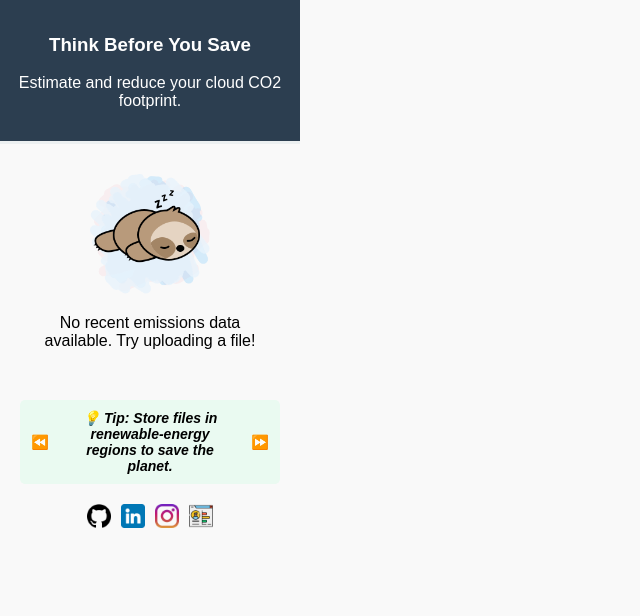
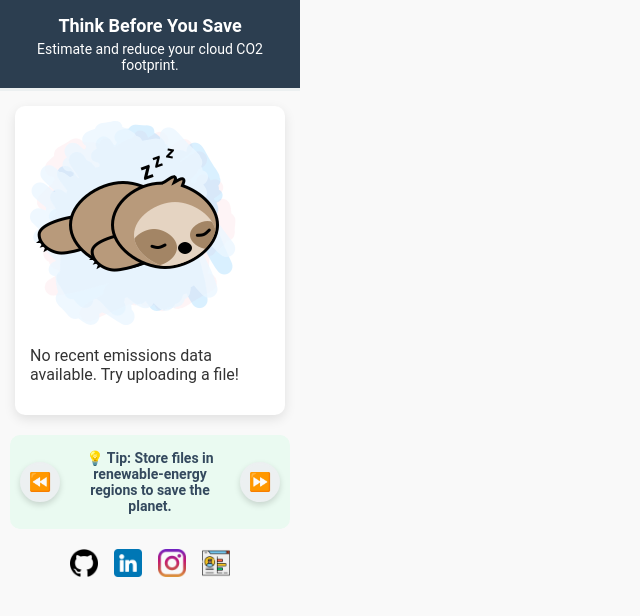
Before and after one commit to adam-bouafia/Think-Before-You-Save, a website built with webpack: page popup.html in a window 1280 px wide. Shown: the whole page, without its empty margins (0-640 px from the left). Built offline with nearby package versions, Linux system fonts and the light colour scheme; some packages are replaced by stand-ins of ours.

Commit message:
Fixed bugs v1.2

```diff
--- a/content.js
+++ b/content.js
@@ -4,7 +4,7 @@ function handleFileUpload(fileSizeBytes, fileName) {
       {
         type: "CALCULATE_EMISSIONS",
         fileSizeBytes,
-        fileName, // Pass fileName here
+        fileName,
       },
       (response) => {
         if (response && response.success) {
--- a/popup.css
+++ b/popup.css
@@ -1,10 +1,11 @@
 body {
-  font-family: Arial, sans-serif;
+  font-family: 'Roboto', Arial, sans-serif;
   margin: 0;
   padding: 0;
   width: 300px;
   overflow-x: hidden;
   background-color: #f9f9f9;
+  color: #333;
 }
 
 .header {
@@ -15,93 +16,125 @@ body {
   border-bottom: 3px solid #ecf0f1;
 }
 
-.lazy-panda {
-  text-align: center;
-  margin: 20px;
-  display: block;
+.header h3 {
+  margin: 0;
+  font-size: 18px;
+  font-weight: bold;
 }
 
-.lazy-panda img {
-  width: 120px;
-  height: auto;
+.header p {
+  margin: 5px 0 0;
+  font-size: 14px;
 }
 
 .history-container {
-  padding: 10px;
+  padding: 15px;
+  background: #ffffff;
+  border-radius: 10px;
+  margin: 15px;
+  box-shadow: 0 4px 12px rgba(0, 0, 0, 0.1);
 }
 
 .history-item {
-  padding: 10px;
-  margin-bottom: 10px;
-  background-color: white;
+  padding: 15px;
+  margin-bottom: 12px;
+  background-color: #f5f5f5;
   border: 1px solid #ddd;
-  border-radius: 5px;
-  box-shadow: 0 2px 5px rgba(0, 0, 0, 0.1);
+  border-radius: 8px;
+  box-shadow: 0 2px 6px rgba(0, 0, 0, 0.1);
+  font-size: 14px;
+  color: #34495e;
+}
+
+.history-item div {
+  margin: 5px 0;
+}
+
+.history-item strong {
+  color: #2c3e50;
+}
+
+.history-item .date-info {
+  color: #7f8c8d;
+  font-size: 12px;
+  margin-top: 5px;
+  font-style: italic;
 }
 
 .tips {
   display: flex;
   align-items: center;
-  justify-content: space-between;
-  margin: 20px;
-  padding: 10px;
+  justify-content: center;
+  margin: 20px 10px;
+  padding: 15px;
   background-color: #eafaf1;
-  border-radius: 5px;
-  text-align: center;
-  font-style: italic;
+  border-radius: 10px;
+  font-size: 14px;
+  font-weight: 500;
+  color: #34495e;
   position: relative;
 }
 
 #tip-text {
-  flex: 1;
   text-align: center;
   font-size: 14px;
   font-weight: bold;
-  margin: 0 40px; /* Add spacing around the buttons */
+  margin: 0 50px;
 }
 
 .tip-button {
-  background-color: #eafaf1;
-  color: white;
-  border: none;
-  border-radius: 50%; /* Make buttons circular */
-  padding: 5px;
-  width: 30px; /* Reduce size */
-  height: 30px; /* Reduce size */
+  background-color: #ecf0f1; /* Light background for better visibility */
+  color: #34495e; /* Darker text for contrast */
+  border: 2px solid #ecf0f1; /* Add a clean border */
+  border-radius: 50%; /* Smoothen the corners */
+  padding: 10px; /* Increase padding for better clickability */
+  width: 40px; /* Larger size for visibility */
+  height: 40px;
   cursor: pointer;
-  font-size: 14px;
+  font-size: 18px; /* Slightly larger font size */
   display: flex;
   align-items: center;
   justify-content: center;
+  transition: all 0.3s ease;
+  box-shadow: 0 3px 6px rgba(0, 0, 0, 0.15); /* Add subtle shadow */
 }
 
 .tip-button:hover {
-  background-color: #34495e;
+  background-color: #2c3e50; /* Dark background on hover */
+  color: white; /* White text on hover for contrast */
+  border-color: #2c3e50; /* Match border color with hover background */
+  transform: scale(1.1); /* Slight zoom effect */
 }
 
 #prev-tip {
   position: absolute;
-  left: 5px;
+  left: 10px;
 }
 
 #next-tip {
   position: absolute;
-  right: 5px;
+  right: 10px;
 }
 
 
 .social-icons {
   display: flex;
   justify-content: center;
-  margin: 10px 0;
+  margin: 15px 0;
 }
 
 .social-icons a {
-  margin: 0 5px;
+  margin: 0 8px;
   text-decoration: none;
+  display: inline-block;
 }
 
 .social-icons img {
-  width: 24px;
-  height: 24px;
+  width: 28px;
+  height: 28px;
+  transition: transform 0.2s ease;
 }
+
+.social-icons img:hover {
+  transform: scale(1.1);
+}
--- a/popup.js
+++ b/popup.js
@@ -46,7 +46,6 @@ document.addEventListener('DOMContentLoaded', () => {
         "💡 Tip: Compress files before uploading to reduce CO2 emissions.",
         "💡 Tip: Store files in renewable-energy regions to save the planet.",
         "💡 Tip: Delete old cloud files to lower your digital footprint.",
-        "💡 Tip: Use shared or collaborative documents to reduce duplicated cloud storage.",
         "💡 Tip: Prefer local storage for infrequently accessed files.",
         "💡 Tip: Regularly review and remove unused apps or backups in cloud accounts.",
         "💡 Tip: Schedule file uploads during off-peak hours to reduce network strain.",
```
